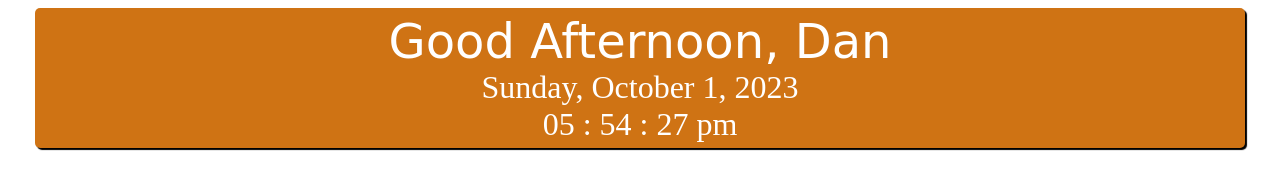
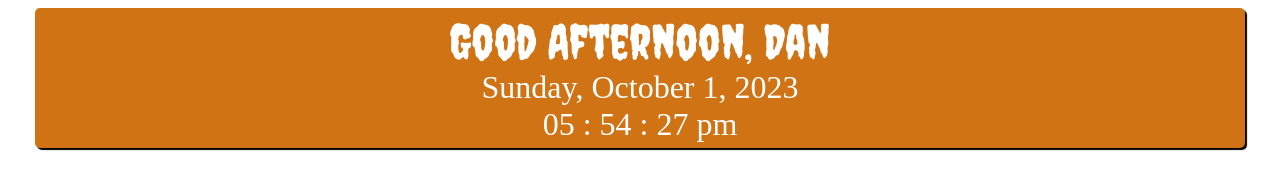
Before and after one commit to danielleangier/notion, a plain HTML site: page halloween.html in a window 1280 px wide. Drawn offline with Linux system fonts and the light colour scheme.

Commit message:
Update halloween.html

```diff
--- a/halloween.html
+++ b/halloween.html
@@ -26,7 +26,7 @@
 
 
         .greet{
-            font-family: 'Dancing Script', cursive;
+            font-family: 'Creepster', tofu;
             font-size: 3em;
         }
 
```
